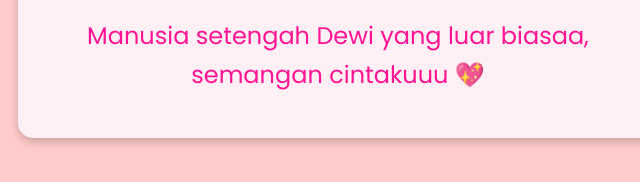
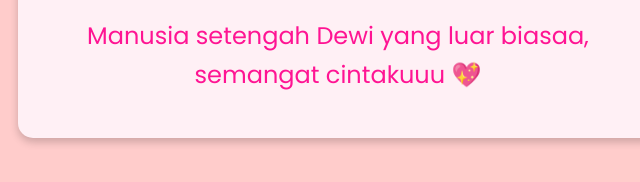
Before and after one commit to KEN4ROK/sekar, a plain HTML site: page index.html in a window 1280 px wide. Both pictures are taken after a click on the button "Klik Aku! 🎉". Shown: the part 611-793 px from the top of the page, 302-942 px from the left. Drawn offline with Linux system fonts and the light colour scheme.

Commit message:
Update index.html

```diff
--- a/index.html
+++ b/index.html
@@ -17,7 +17,7 @@
     </div>
 
     <button id="tombol-lucu">Klik Aku! 🎉</button>
-    <p id="pesan-rahasia" class="hidden">Manusia setengah Dewi yang luar biasaa, semangan cintakuuu 💖</p>
+    <p id="pesan-rahasia" class="hidden">Manusia setengah Dewi yang luar biasaa, semangat cintakuuu 💖</p>
   </div>
 
   <script src="script.js"></script>
```
